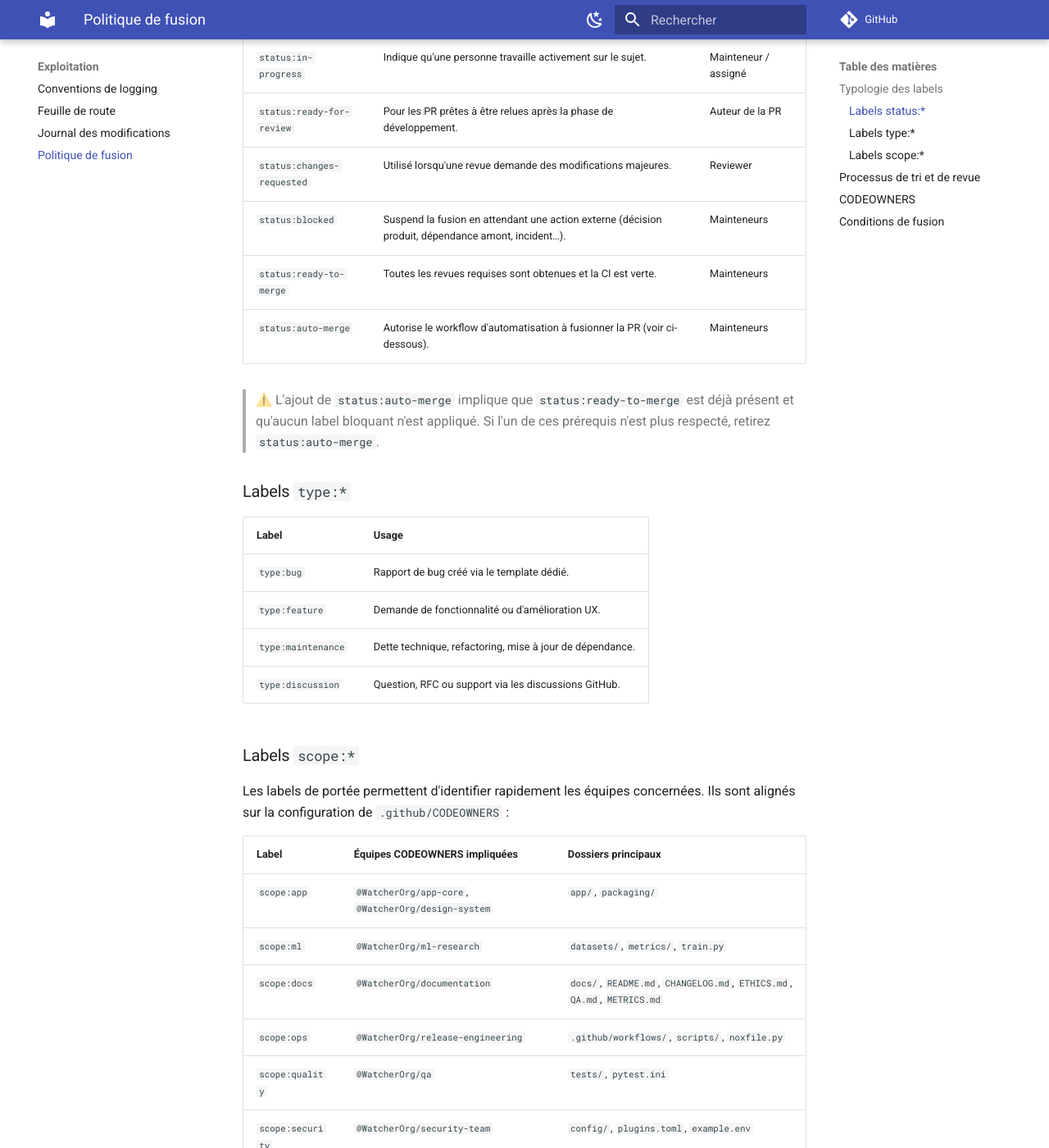
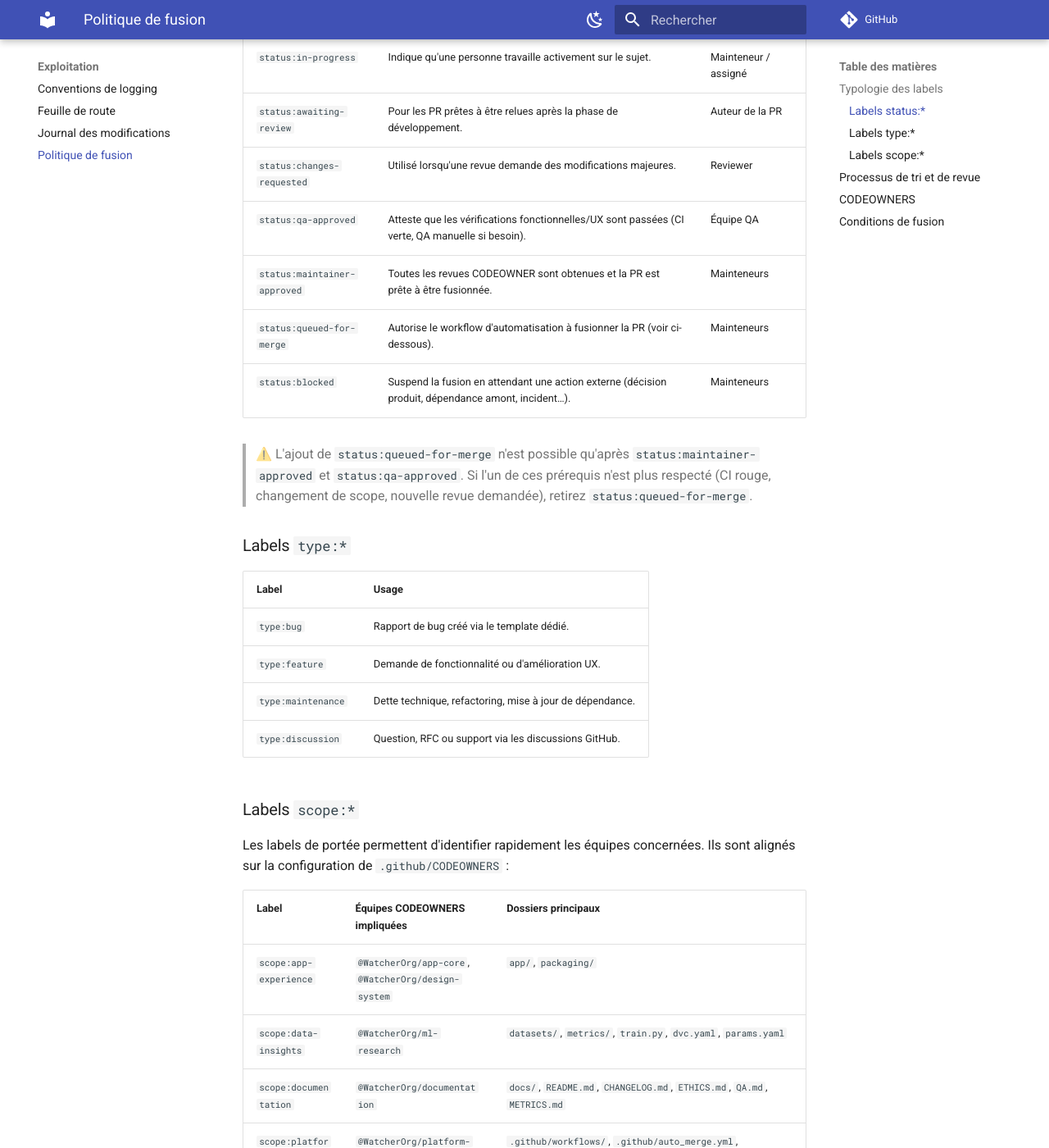
Before and after one commit to francis18georges-png/Watcher, an MkDocs documentation site: the page built from docs/merge-policy.md, in a window 1280 px wide and 1400 px high, scrolled down 589 px. Shown: the whole window at 82% size. Built offline with MkDocs 1.6.1 and Material for MkDocs 9.7.7, drawn with Linux system fonts in a browser that asks for light colours; comment, search, counter and statistics services are not loaded; some of the changed text lies outside the part shown.

Commit message:
docs: align merge governance with new labels

```diff
--- a/docs/merge-policy.md
+++ b/docs/merge-policy.md
@@ -12,19 +12,21 @@ Pull Requests. Elles peuvent être combinées entre elles.
 
 ### Labels `status:*`
 
-| Label                   | Usage principal | Responsable |
-| ----------------------- | --------------- | ----------- |
-| `status:needs-triage`   | Ajouté par défaut par les templates d'issue. À retirer une fois l'analyse effectuée. | Mainteneurs |
-| `status:in-progress`    | Indique qu'une personne travaille activement sur le sujet. | Mainteneur / assigné |
-| `status:ready-for-review` | Pour les PR prêtes à être relues après la phase de développement. | Auteur de la PR |
-| `status:changes-requested` | Utilisé lorsqu'une revue demande des modifications majeures. | Reviewer |
-| `status:blocked`        | Suspend la fusion en attendant une action externe (décision produit, dépendance amont, incident…). | Mainteneurs |
-| `status:ready-to-merge` | Toutes les revues requises sont obtenues et la CI est verte. | Mainteneurs |
-| `status:auto-merge`     | Autorise le workflow d'automatisation à fusionner la PR (voir ci-dessous). | Mainteneurs |
+| Label                     | Usage principal | Responsable |
+| ------------------------- | --------------- | ----------- |
+| `status:needs-triage`     | Ajouté par défaut par les templates d'issue. À retirer une fois l'analyse effectuée. | Mainteneurs |
+| `status:in-progress`      | Indique qu'une personne travaille activement sur le sujet. | Mainteneur / assigné |
+| `status:awaiting-review`  | Pour les PR prêtes à être relues après la phase de développement. | Auteur de la PR |
+| `status:changes-requested`| Utilisé lorsqu'une revue demande des modifications majeures. | Reviewer |
+| `status:qa-approved`      | Atteste que les vérifications fonctionnelles/UX sont passées (CI verte, QA manuelle si besoin). | Équipe QA |
+| `status:maintainer-approved` | Toutes les revues CODEOWNER sont obtenues et la PR est prête à être fusionnée. | Mainteneurs |
+| `status:queued-for-merge` | Autorise le workflow d'automatisation à fusionner la PR (voir ci-dessous). | Mainteneurs |
+| `status:blocked`          | Suspend la fusion en attendant une action externe (décision produit, dépendance amont, incident…). | Mainteneurs |
 
-> ⚠️ L'ajout de `status:auto-merge` implique que `status:ready-to-merge` est
-> déjà présent et qu'aucun label bloquant n'est appliqué. Si l'un de ces
-> prérequis n'est plus respecté, retirez `status:auto-merge`.
+> ⚠️ L'ajout de `status:queued-for-merge` n'est possible qu'après
+> `status:maintainer-approved` et `status:qa-approved`. Si l'un de ces
+> prérequis n'est plus respecté (CI rouge, changement de scope, nouvelle
+> revue demandée), retirez `status:queued-for-merge`.
 
 ### Labels `type:*`
 
@@ -41,14 +43,14 @@ Les labels de portée permettent d'identifier rapidement les équipes
 concernées. Ils sont alignés sur la configuration de
 `.github/CODEOWNERS` :
 
-| Label        | Équipes CODEOWNERS impliquées | Dossiers principaux |
-| ------------ | ----------------------------- | ------------------- |
-| `scope:app`  | `@WatcherOrg/app-core`, `@WatcherOrg/design-system` | `app/`, `packaging/` |
-| `scope:ml`   | `@WatcherOrg/ml-research` | `datasets/`, `metrics/`, `train.py` |
-| `scope:docs` | `@WatcherOrg/documentation` | `docs/`, `README.md`, `CHANGELOG.md`, `ETHICS.md`, `QA.md`, `METRICS.md` |
-| `scope:ops`  | `@WatcherOrg/release-engineering` | `.github/workflows/`, `scripts/`, `noxfile.py` |
-| `scope:quality` | `@WatcherOrg/qa` | `tests/`, `pytest.ini` |
-| `scope:security` | `@WatcherOrg/security-team` | `config/`, `plugins.toml`, `example.env` |
+| Label               | Équipes CODEOWNERS impliquées | Dossiers principaux |
+| ------------------- | ----------------------------- | ------------------- |
+| `scope:app-experience`  | `@WatcherOrg/app-core`, `@WatcherOrg/design-system` | `app/`, `packaging/` |
+| `scope:data-insights`   | `@WatcherOrg/ml-research` | `datasets/`, `metrics/`, `train.py`, `dvc.yaml`, `params.yaml` |
+| `scope:documentation`   | `@WatcherOrg/documentation` | `docs/`, `README.md`, `CHANGELOG.md`, `ETHICS.md`, `QA.md`, `METRICS.md` |
+| `scope:platform`        | `@WatcherOrg/platform-engineering` | `.github/workflows/`, `.github/auto_merge.yml`, `automation-playbook.sh`, `auto_flow.sh`, `noxfile.py`, `scripts/`, `Makefile`, `requirements*.txt`, `installer.ps1`, `run.ps1` |
+| `scope:quality`         | `@WatcherOrg/qa` | `tests/`, `pytest.ini` |
+| `scope:security`        | `@WatcherOrg/security-team` | `config/`, `plugins.toml`, `example.env` |
 
 Lors du tri, les mainteneurs ajoutent au moins un label `scope:*` pour
 chaque issue/PR, idéalement sur la base des indications fournies dans les
@@ -63,14 +65,17 @@ formulaires.
    `scope:*` pertinents et retire `status:needs-triage`. Si nécessaire,
    ajoutez `status:blocked` en attendant une action externe.
 3. **Développement** : l'auteur de la PR passe le ticket en
-   `status:in-progress`, puis positionne `status:ready-for-review` lorsque
+   `status:in-progress`, puis positionne `status:awaiting-review` lorsque
    le code est prêt.
 4. **Revue CODEOWNER** : GitHub demande automatiquement la revue des
    équipes définies dans `.github/CODEOWNERS`. Chaque équipe concernée
-   doit approuver la PR.
+   doit approuver la PR. Lorsque les vérifications fonctionnelles sont
+   terminées, l'équipe QA ajoute `status:qa-approved` (ou une personne
+   mandatée si le scope ne requiert pas de QA dédiée).
 5. **Validation finale** : une fois la CI verte et les revues obtenues,
-   un mainteneur ajoute `status:ready-to-merge`. Ajoutez `status:auto-merge`
-   pour déléguer la fusion au workflow ou fusionnez manuellement.
+   un mainteneur ajoute `status:maintainer-approved`. Ajoutez ensuite
+   `status:queued-for-merge` pour déléguer la fusion au workflow ou
+   fusionnez manuellement.
 
 ## CODEOWNERS
 
@@ -87,12 +92,13 @@ assure que les équipes adéquates sont sollicitées. Quelques principes :
 1. Les jobs de CI (lint, typecheck, sécurité, tests, build) doivent être
    verts sur les branches supportées.
 2. Chaque équipe CODEOWNER impactée doit avoir approuvé la PR.
-3. Les labels `status:ready-to-merge` **et** `status:auto-merge` permettent
+3. Les labels `status:maintainer-approved`, `status:qa-approved` **et** `status:queued-for-merge` permettent
    au workflow `.github/workflows/automerge.yml` de fusionner la PR via la
    méthode `merge`. La présence de `status:blocked` empêche
    l'automatisation.
-4. Retirez `status:auto-merge` si de nouveaux commits sont poussés ou si
-   une investigation supplémentaire est nécessaire.
+4. Retirez `status:queued-for-merge` si de nouveaux commits sont poussés ou si
+   une investigation supplémentaire est nécessaire. Ajustez
+   `status:qa-approved` et `status:maintainer-approved` si les conditions changent.
 
 Les modifications sensibles (sécurité, configuration, opérations) doivent
 rester en `status:blocked` tant que le plan d'action n'est pas validé par
```
Also changed, not shown: QA.md (+3 -2 lines), README.md (+4 -3 lines), 10 other files.
